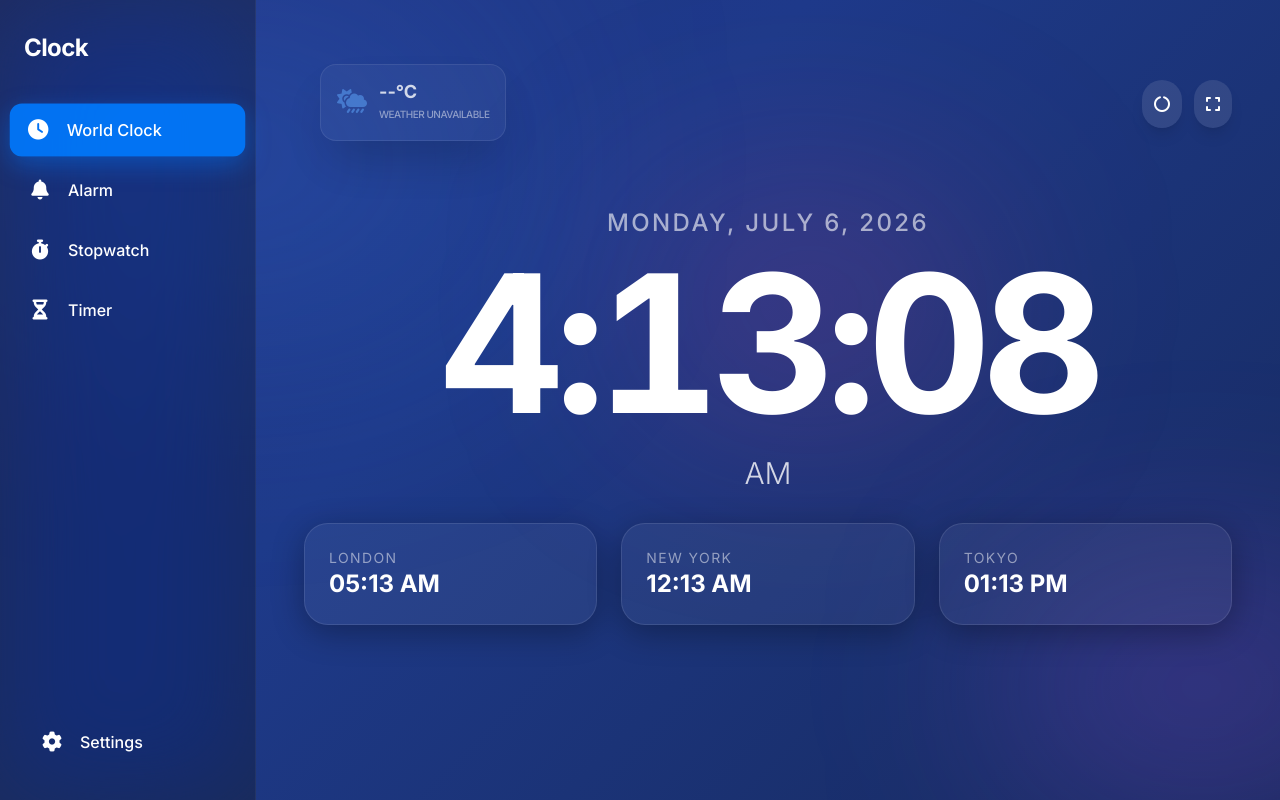
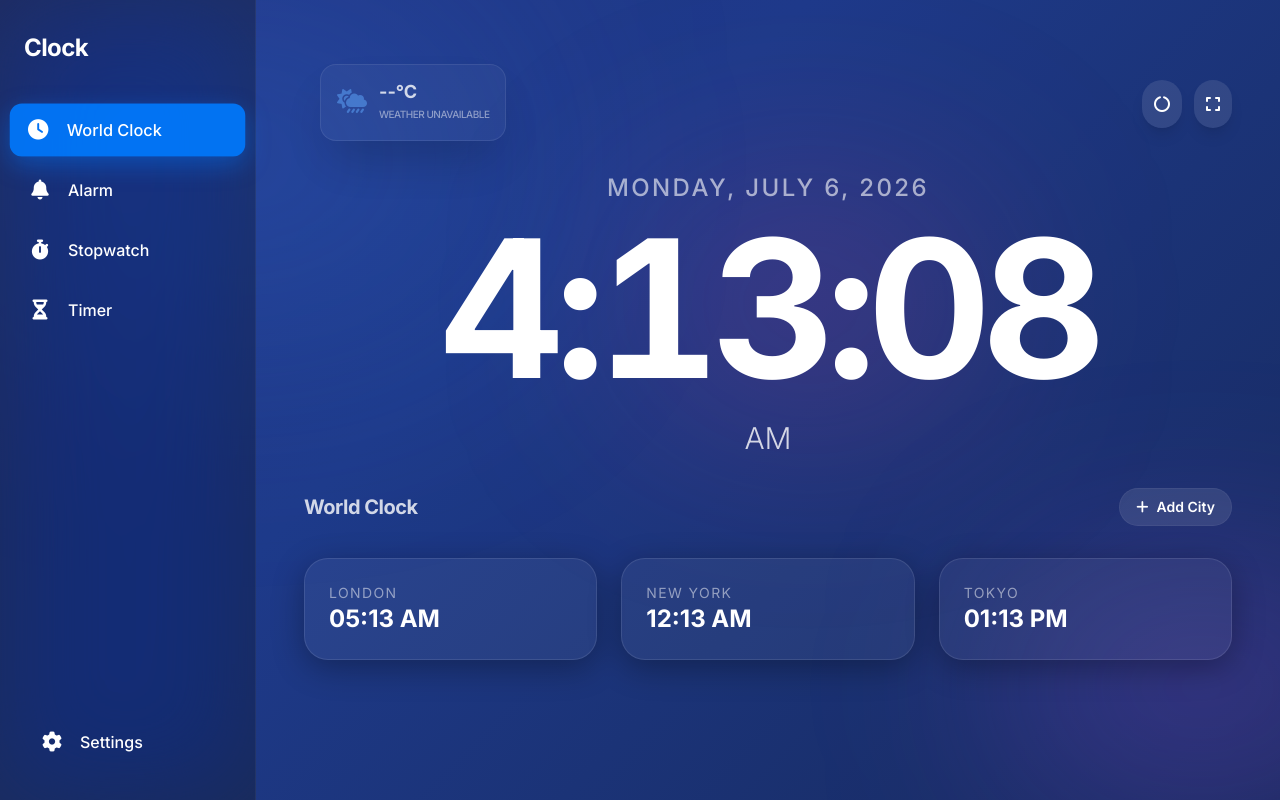
Before and after one commit to hp39320-a11y/digital-clock, a Django app: page / in a window 1280 px wide. Run offline with Django 5.2, Linux system fonts and the light colour scheme; some libraries are stand-ins or nearby versions.

```diff
--- a/static/js/main.js
+++ b/static/js/main.js
@@ -40,13 +40,41 @@ document.addEventListener('DOMContentLoaded', () => {
 
     if (state.isAnalog) toggleAnalogUI(true);
 
-    // Shortcuts
+    // Shortcuts and Escape key handling
     document.addEventListener('keydown', (e) => {
+        const isTyping = e.target.tagName === 'INPUT' ||
+                         e.target.tagName === 'TEXTAREA' ||
+                         e.target.tagName === 'SELECT';
+
+        if (e.key === 'Escape') {
+            closeWorldClockModal();
+            closeAlarmModal();
+            closeSettings();
+            return;
+        }
+
+        if (isTyping) return; // Prevent typing from triggering shortcuts
+
         if (e.key === 'a') switchTab('alarm');
         if (e.key === 'c') switchTab('clock');
         if (e.key === 's') switchTab('stopwatch');
         if (e.key === 't') switchTab('timer');
         if (e.key === 'f') toggleFullscreen();
+    });
+
+    // Close modals on clicking outside their content
+    const modals = ['world-clock-modal', 'alarm-modal', 'settings-modal'];
+    modals.forEach(id => {
+        const modalEl = document.getElementById(id);
+        if (modalEl) {
+            modalEl.addEventListener('click', (e) => {
+                if (e.target === modalEl) {
+                    if (id === 'world-clock-modal') closeWorldClockModal();
+                    if (id === 'alarm-modal') closeAlarmModal();
+                    if (id === 'settings-modal') closeSettings();
+                }
+            });
+        }
     });
 
     if ('Notification' in window) {
@@ -143,6 +171,39 @@ function toggleAnalogUI(isAnalog) {
 }
 
 // --- World Clock ---
+const availableCities = [
+    { city: 'London', zone: 'Europe/London' },
+    { city: 'New York', zone: 'America/New_York' },
+    { city: 'Tokyo', zone: 'Asia/Tokyo' },
+    { city: 'Sydney', zone: 'Australia/Sydney' },
+    { city: 'Paris', zone: 'Europe/Paris' },
+    { city: 'Dubai', zone: 'Asia/Dubai' },
+    { city: 'Singapore', zone: 'Asia/Singapore' },
+    { city: 'Mumbai', zone: 'Asia/Kolkata' },
+    { city: 'Los Angeles', zone: 'America/Los_Angeles' },
+    { city: 'Chicago', zone: 'America/Chicago' },
+    { city: 'São Paulo', zone: 'America/Sao_Paulo' },
+    { city: 'Cairo', zone: 'Africa/Cairo' },
+    { city: 'Johannesburg', zone: 'Africa/Johannesburg' },
+    { city: 'Moscow', zone: 'Europe/Moscow' },
+    { city: 'Hong Kong', zone: 'Asia/Hong_Kong' },
+    { city: 'Seoul', zone: 'Asia/Seoul' },
+    { city: 'Berlin', zone: 'Europe/Berlin' },
+    { city: 'Rome', zone: 'Europe/Rome' },
+    { city: 'Toronto', zone: 'America/Toronto' },
+    { city: 'Mexico City', zone: 'America/Mexico_City' },
+    { city: 'Buenos Aires', zone: 'America/Argentina/Buenos_Aires' },
+    { city: 'Auckland', zone: 'Pacific/Auckland' },
+    { city: 'Reykjavik', zone: 'Atlantic/Reykjavik' },
+    { city: 'Honolulu', zone: 'Pacific/Honolulu' },
+    { city: 'Lagos', zone: 'Africa/Lagos' },
+    { city: 'Istanbul', zone: 'Europe/Istanbul' },
+    { city: 'Shanghai', zone: 'Asia/Shanghai' },
+    { city: 'Bangkok', zone: 'Asia/Bangkok' },
+    { city: 'Nairobi', zone: 'Africa/Nairobi' },
+    { city: 'Riyadh', zone: 'Asia/Riyadh' }
+];
+
 function renderWorldClocks() {
     const container = document.getElementById('world-clock-list');
     if (!container) return;
@@ -173,6 +234,73 @@ function removeWorldClock(index) {
     state.worldClocks.splice(index, 1);
     saveState();
     renderWorldClocks();
+    filterCities();
+}
+
+function openWorldClockModal() {
+    const modal = document.getElementById('world-clock-modal');
+    modal.classList.remove('hidden');
+    modal.classList.add('flex');
+    const searchInput = document.getElementById('world-clock-search');
+    if (searchInput) {
+        searchInput.value = '';
+        searchInput.focus();
+    }
+    filterCities();
+}
+
+function closeWorldClockModal() {
+    const modal = document.getElementById('world-clock-modal');
+    modal.classList.add('hidden');
+    modal.classList.remove('flex');
+}
+
+function filterCities() {
+    const searchInput = document.getElementById('world-clock-search');
+    const query = searchInput ? searchInput.value.toLowerCase().trim() : '';
+    const resultsContainer = document.getElementById('city-search-results');
+    if (!resultsContainer) return;
+
+    const filtered = availableCities.filter(c =>
+        c.city.toLowerCase().includes(query) ||
+        c.zone.toLowerCase().includes(query)
+    );
+
+    if (filtered.length === 0) {
+        resultsContainer.innerHTML = `<div class="p-3 text-center text-white/40 text-sm">No cities found</div>`;
+        return;
+    }
+
+    resultsContainer.innerHTML = filtered.map(c => {
+        const isAlreadyAdded = state.worldClocks.some(wc => wc.city.toLowerCase() === c.city.toLowerCase());
+        return `
+            <div class="flex justify-between items-center p-3 hover:bg-white/10 rounded-xl transition-all">
+                <div>
+                    <p class="font-medium text-sm text-white">${c.city}</p>
+                    <p class="text-[10px] text-white/40 font-mono">${c.zone}</p>
+                </div>
+                ${isAlreadyAdded ? `
+                    <span class="text-xs text-green-400 font-medium px-2.5 py-1 bg-green-500/10 rounded-lg">Added</span>
+                ` : `
+                    <button onclick="addWorldClock('${c.city}', '${c.zone}')" class="bg-macos-accent text-white px-3 py-1 rounded-lg text-xs font-bold hover:opacity-90 transition-all">
+                        Add
+                    </button>
+                `}
+            </div>
+        `;
+    }).join('');
+}
+
+function addWorldClock(city, zone) {
+    if (state.worldClocks.some(wc => wc.city.toLowerCase() === city.toLowerCase())) {
+        return showToast('City already added', 'error');
+    }
+
+    state.worldClocks.push({ city, zone });
+    saveState();
+    renderWorldClocks();
+    filterCities();
+    showToast(`Added ${city} to World Clock`, 'success');
 }
 
 // --- Alarm System ---
--- a/templates/clock/index.html
+++ b/templates/clock/index.html
@@ -132,7 +132,13 @@
             </div>
 
             <!-- Quick World Clocks -->
-            <div id="world-clock-list" class="grid grid-cols-1 md:grid-cols-2 lg:grid-cols-3 gap-6 w-full max-w-5xl mt-12">
+            <div class="w-full max-w-5xl flex justify-between items-center mt-12 mb-4 px-4 sm:px-0">
+                <h3 class="text-xl font-bold tracking-tight opacity-80">World Clock</h3>
+                <button onclick="openWorldClockModal()" class="bg-white/10 px-4 py-2 rounded-full font-semibold hover:bg-white/20 transition-all flex items-center text-sm border border-white/5">
+                    <i class="fas fa-plus mr-2"></i> Add City
+                </button>
+            </div>
+            <div id="world-clock-list" class="grid grid-cols-1 md:grid-cols-2 lg:grid-cols-3 gap-6 w-full max-w-5xl">
                 <!-- World clocks will be injected here -->
             </div>
         </div>
@@ -254,6 +260,28 @@
         </div>
     </div>
 
+    <!-- World Clock Modal -->
+    <div id="world-clock-modal" class="fixed inset-0 bg-black/60 backdrop-blur-sm z-50 hidden flex items-center justify-center p-4">
+        <div class="macos-glass w-full max-w-md rounded-3xl p-8 animate-modal-in border border-white/10">
+            <h3 class="text-2xl font-bold mb-6">Add World Clock</h3>
+            <div class="space-y-6">
+                <div>
+                    <label class="block text-sm opacity-50 mb-2">Search City</label>
+                    <div class="relative">
+                        <input type="text" id="world-clock-search" placeholder="e.g. Paris, Tokyo, Sydney..." class="w-full bg-white/10 p-4 pl-11 rounded-xl text-lg focus:outline-none text-white border border-white/5" oninput="filterCities()">
+                        <i class="fas fa-search absolute left-4 top-1/2 -translate-y-1/2 text-white/40"></i>
+                    </div>
+                </div>
+                <div class="max-h-60 overflow-y-auto space-y-2 bg-black/20 p-2 rounded-2xl border border-white/5" id="city-search-results">
+                    <!-- Dynamic search results will be injected here -->
+                </div>
+            </div>
+            <div class="flex space-x-3 mt-8">
+                <button onclick="closeWorldClockModal()" class="flex-1 p-4 rounded-2xl bg-white/10 hover:bg-white/20 transition-all font-medium">Close</button>
+            </div>
+        </div>
+    </div>
+
     <!-- Settings Modal -->
     <div id="settings-modal" class="fixed inset-0 bg-black/60 backdrop-blur-md z-[60] hidden flex items-center justify-center p-4">
         <div class="macos-glass w-full max-w-lg rounded-[2.5rem] overflow-hidden animate-modal-in shadow-2xl border border-white/20">
```
